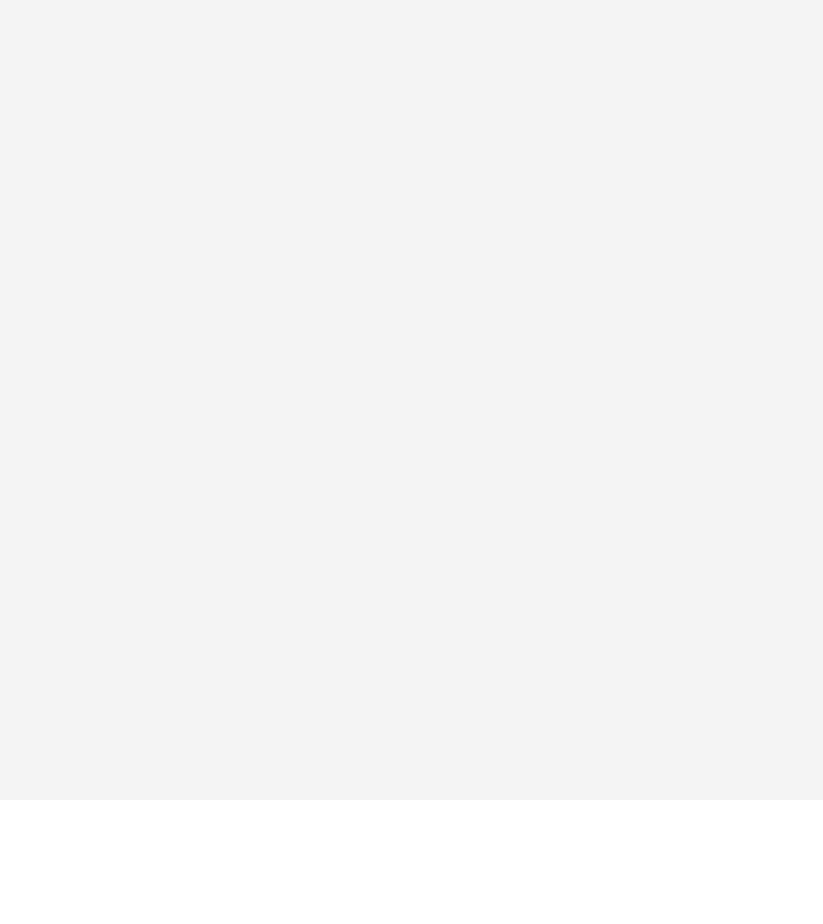
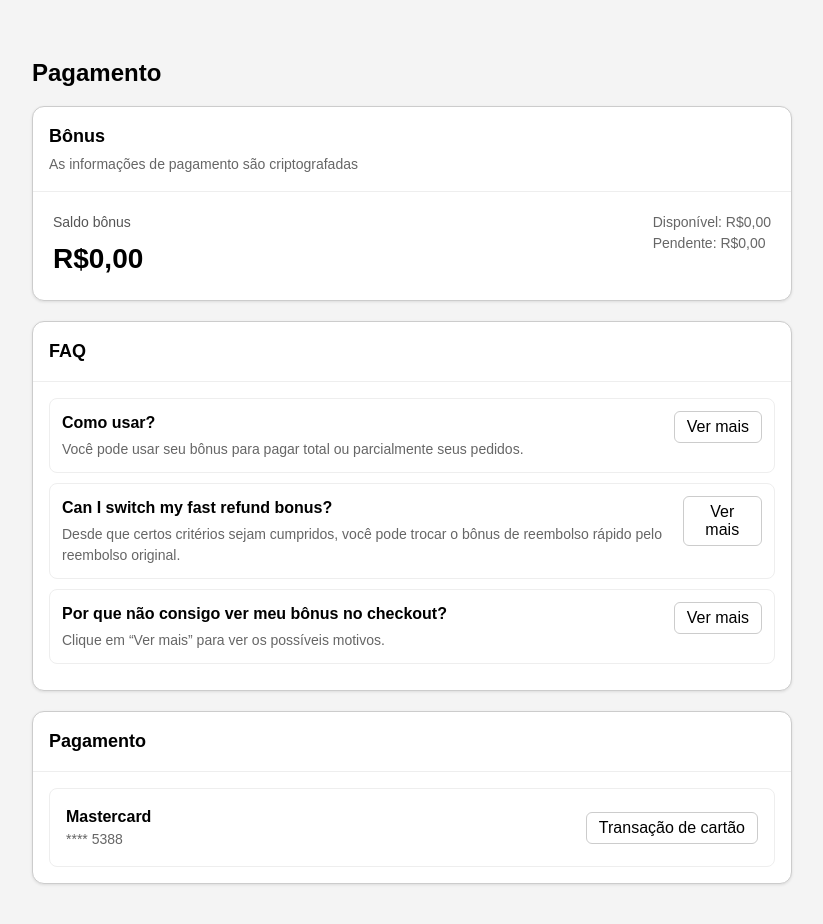
Before and after one commit to perigoboy/ascend_marketplace, a React (Vite) app in the folder ascend_react/: page /pagamento in a window 1280 px wide. Before the commit this address had no page. Shown: the top 924 px of the page, without its empty margins (228-1051 px from the left). Before the commit the page ends 800 px from the top, so only its background shows below. Built offline with nearby package versions, Linux system fonts and the light colour scheme.

Commit message:
Adicionando pagina pagamento

```diff
--- a/ascend_react/src/App.jsx
+++ b/ascend_react/src/App.jsx
@@ -4,6 +4,7 @@ import './styles/inicio.css';
 import logoAscend from './assets/image/ascend_market.jpeg';
 import FoneOuvido from './assets/image/Fone de ouvido blue.png';
 import Perfil from './Paginas/Perfil';
+import Pagamento from './Paginas/Pagamento';
 
 //ate aqui
 
@@ -108,11 +109,18 @@ function Dashboard({ onLogout, onNavigateToAgent }) {
                 <button className="settings-option" type="button">
                   🔔 Notificações
                 </button>
-                <button className="settings-option" type="button">
+               <button className="settings-option" type="button">
                   🎨 Aparência
                 </button>
-                <button className="settings-option" type="button">
-                  🔒 Privacidade
+               <button
+                  className="settings-option"
+                  type="button"
+                  onClick={() => {
+                    setShowSettings(false);
+                    navigate("/pagamento");
+                  }}
+                >
+                  👔 Pagamento
                 </button>
                 <hr className="settings-divider" />
                 <button
@@ -333,6 +341,8 @@ function AppRoutes() {
     <Routes>
       <Route path="/" element={<HomePage />} />
       <Route path="/perfil" element={<Perfil />} />
+
+      <Route path="/pagamento" element={<Pagamento />} />
     </Routes>
   );
 }
--- /dev/null
+++ b/ascend_react/src/Paginas/Pagamento.jsx
@@ -0,0 +1,89 @@
+import React from "react";
+import '../styles/pagamento.css'; // arquivo de estilos separado
+
+function PagamentoPage() {
+
+return (
+<div className="container">
+<h1 className="titulo">Pagamento</h1>
+
+ {/* Bônus */}
+  <div className="card">
+    <div className="card-header">
+      <h2>Bônus</h2>
+      <p>As informações de pagamento são criptografadas</p>
+    </div>
+    <div className="bonus-content">
+      <div className="bonus-info">
+        <p className="bonus-label">Saldo bônus</p>
+        <h3 className="bonus-total">R$0,00</h3>
+      </div>
+      <div className="bonus-status">
+        <p>Disponível: R$0,00</p>
+        <p>Pendente: R$0,00</p>
+      </div>
+    </div>
+  </div>
+
+  {/* FAQ */}
+  <div className="card">
+    <div className="card-header">
+      <h2>FAQ</h2>
+    </div>
+    <div className="faq-content">
+      <div className="faq-item">
+        <div>
+          <p className="faq-title">Como usar?</p>
+          <p className="faq-text">
+            Você pode usar seu bônus para pagar total ou parcialmente seus
+            pedidos.
+          </p>
+        </div>
+        <button>Ver mais</button>
+      </div>
+
+      <div className="faq-item">
+        <div>
+          <p className="faq-title">Can I switch my fast refund bonus?</p>
+          <p className="faq-text">
+            Desde que certos critérios sejam cumpridos, você pode trocar o
+            bônus de reembolso rápido pelo reembolso original.
+          </p>
+        </div>
+        <button>Ver mais</button>
+      </div>
+
+      <div className="faq-item">
+        <div>
+          <p className="faq-title">
+            Por que não consigo ver meu bônus no checkout?
+          </p>
+          <p className="faq-text">
+            Clique em “Ver mais” para ver os possíveis motivos.
+          </p>
+        </div>
+        <button>Ver mais</button>
+      </div>
+    </div>
+  </div>
+
+  {/* Pagamento */}
+  <div className="card">
+    <div className="card-header">
+      <h2>Pagamento</h2>
+    </div>
+    <div className="payment-item">
+      <div>
+        <p className="payment-title">Mastercard</p>
+        <p className="payment-subtitle">**** 5388</p>
+      </div>
+      <button>Transação de cartão</button>
+    </div>
+  </div>
+</div>
+
+
+);
+}
+
+export default PagamentoPage;
--- /dev/null
+++ b/ascend_react/src/styles/pagamento.css
@@ -0,0 +1,117 @@
+.container {
+color: black;
+max-width: 800px;
+margin: 40px auto;
+padding: 20px;
+font-family: Arial, sans-serif;
+}
+
+.titulo {
+font-size: 24px;
+font-weight: bold;
+margin-bottom: 20px;
+}
+
+.card {
+border: 1px solid #ccc;
+border-radius: 12px;
+margin-bottom: 20px;
+box-shadow: 0 1px 3px rgba(0, 0, 0, 0.1);
+background-color: #fff;
+}
+
+.card-header {
+border-bottom: 1px solid #eee;
+padding: 16px;
+}
+
+.card-header h2 {
+font-size: 18px;
+margin: 0;
+}
+
+.card-header p {
+color: #666;
+font-size: 14px;
+margin-top: 4px;
+}
+
+.bonus-content {
+display: flex;
+justify-content: space-between;
+padding: 20px;
+}
+
+.bonus-label {
+color: #555;
+font-size: 14px;
+}
+
+.bonus-total {
+font-size: 28px;
+font-weight: bold;
+margin-top: 5px;
+}
+
+.bonus-status p {
+margin: 0;
+color: #666;
+font-size: 14px;
+}
+
+.faq-content {
+padding: 16px;
+}
+
+.faq-item {
+border: 1px solid #eee;
+border-radius: 8px;
+padding: 12px;
+margin-bottom: 10px;
+display: flex;
+justify-content: space-between;
+align-items: flex-start;
+}
+
+.faq-title {
+font-weight: bold;
+margin-bottom: 4px;
+}
+
+.faq-text {
+color: #666;
+font-size: 14px;
+}
+
+.payment-item {
+display: flex;
+justify-content: space-between;
+align-items: center;
+border: 1px solid #eee;
+border-radius: 8px;
+padding: 16px;
+margin: 16px;
+}
+
+.payment-title {
+font-weight: bold;
+}
+
+.payment-subtitle {
+color: #666;
+font-size: 14px;
+}
+
+button {
+color: black;
+border: 1px solid #ccc;
+background-color: white;
+border-radius: 6px;
+padding: 6px 12px;
+cursor: pointer;
+transition: background 0.2s;
+}
+
+button:hover {
+background-color: #f3f3f3;
+}
--- /dev/null
+++ b/package.json
@@ -0,0 +1,5 @@
+{
+  "dependencies": {
+    "react-router-dom": "^7.9.5"
+  }
+}
```
